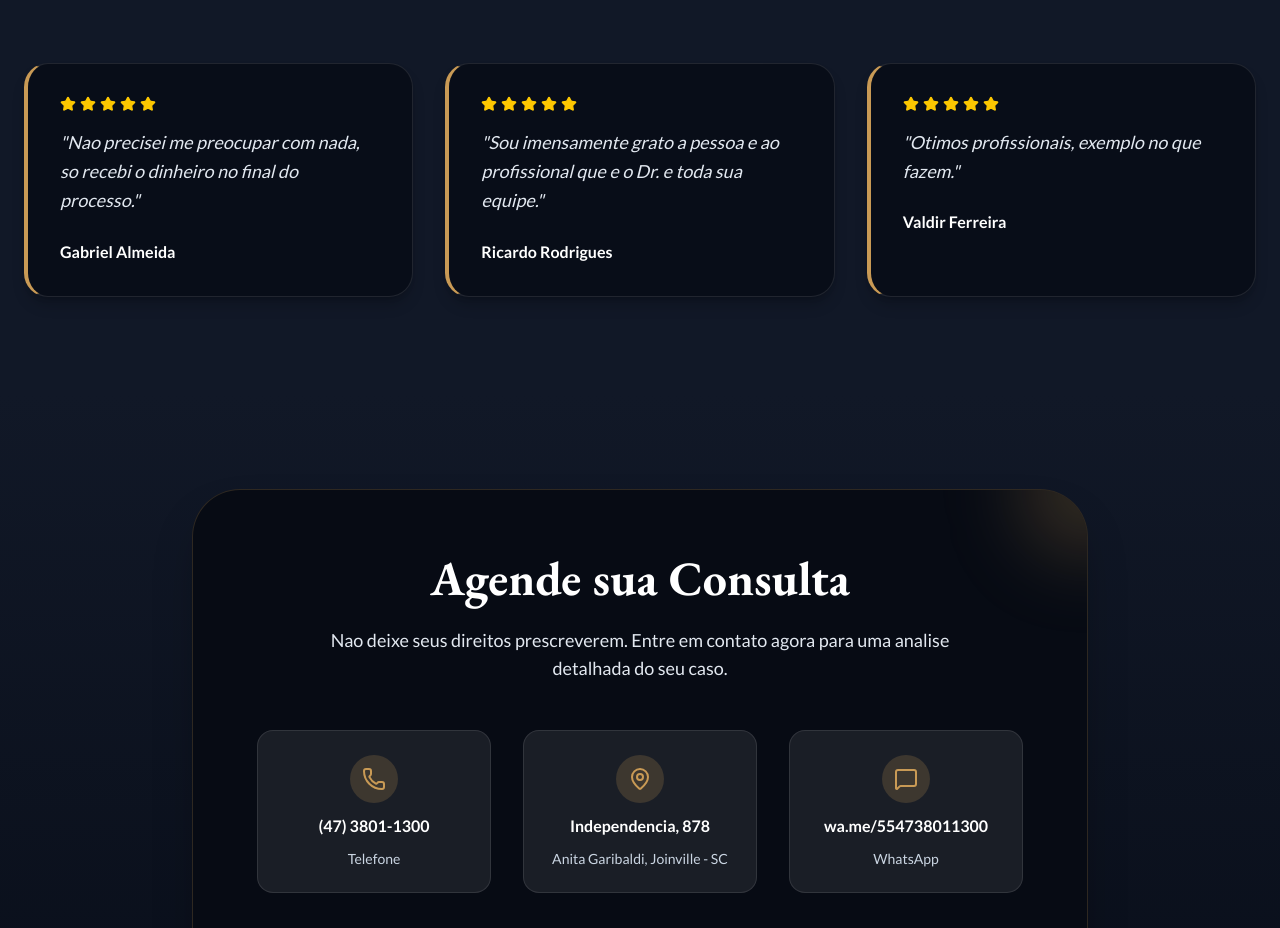
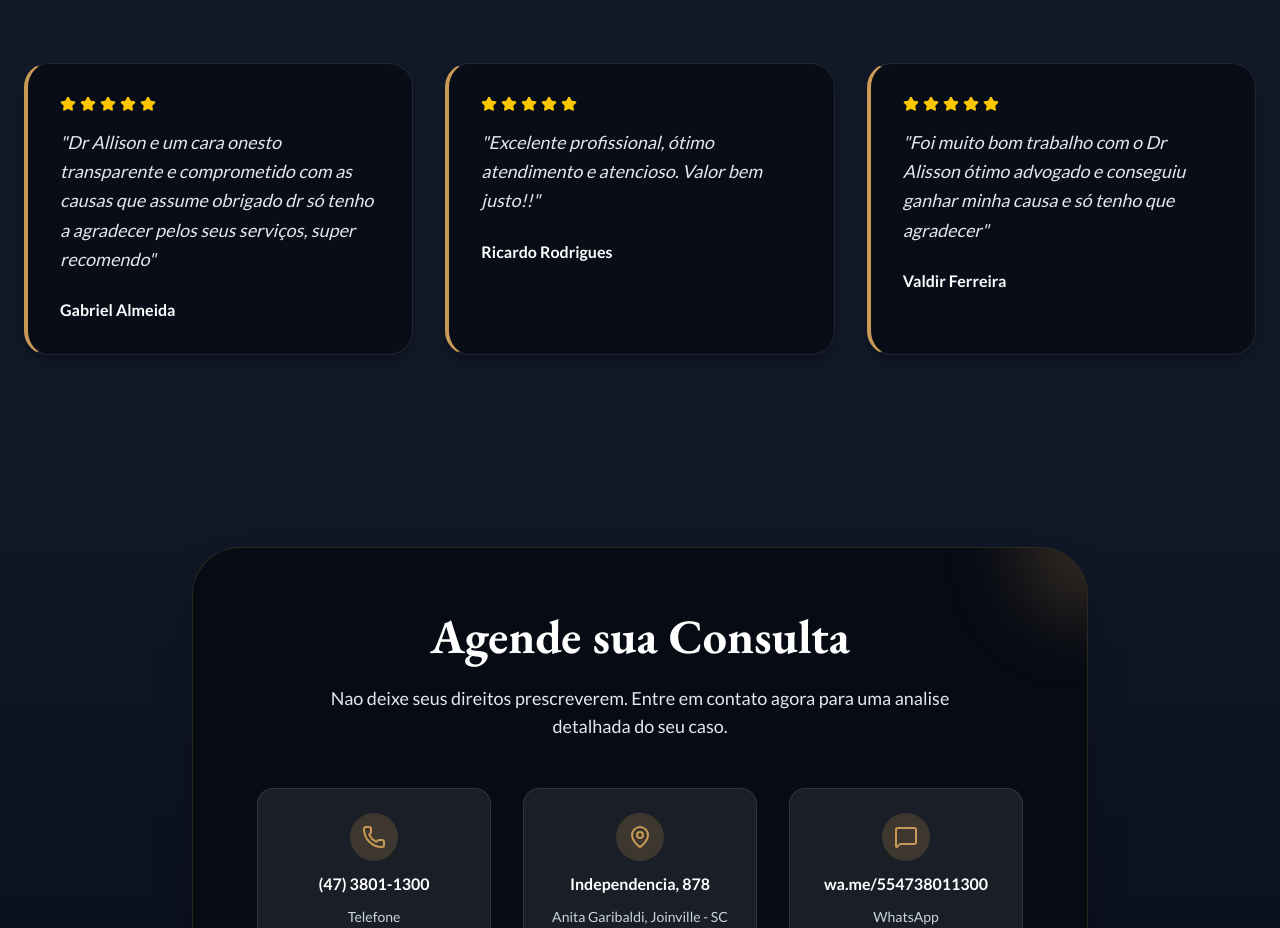
Before and after one commit to Walter-dev-ks/Advocacia, a Next.js app: page / in a window 1280 px wide. Shown: the part 2860-3788 px from the top of the page. Built offline with nearby package versions, Linux system fonts and the light colour scheme.

Commit message:
Update testimonials with new client feedback

```diff
--- a/components/Testimonials.tsx
+++ b/components/Testimonials.tsx
@@ -5,17 +5,17 @@ import { Star } from 'lucide-react';
 
 const testimonials = [
   {
-    text: 'Nao precisei me preocupar com nada, so recebi o dinheiro no final do processo.',
+    text: 'Dr Allison e um cara onesto transparente e comprometido com as causas que assume obrigado dr só tenho a agradecer pelos seus serviços, super recomendo',
     client: 'Gabriel Almeida',
     stars: 5,
   },
   {
-    text: 'Sou imensamente grato a pessoa e ao profissional que e o Dr. e toda sua equipe.',
+    text: 'Excelente profissional, ótimo atendimento e atencioso. Valor bem justo!!',
     client: 'Ricardo Rodrigues',
     stars: 5,
   },
   {
-    text: 'Otimos profissionais, exemplo no que fazem.',
+    text: 'Foi muito bom trabalho com o Dr Alisson ótimo advogado e conseguiu ganhar minha causa e só tenho que agradecer',
     client: 'Valdir Ferreira',
     stars: 5,
   },
```
